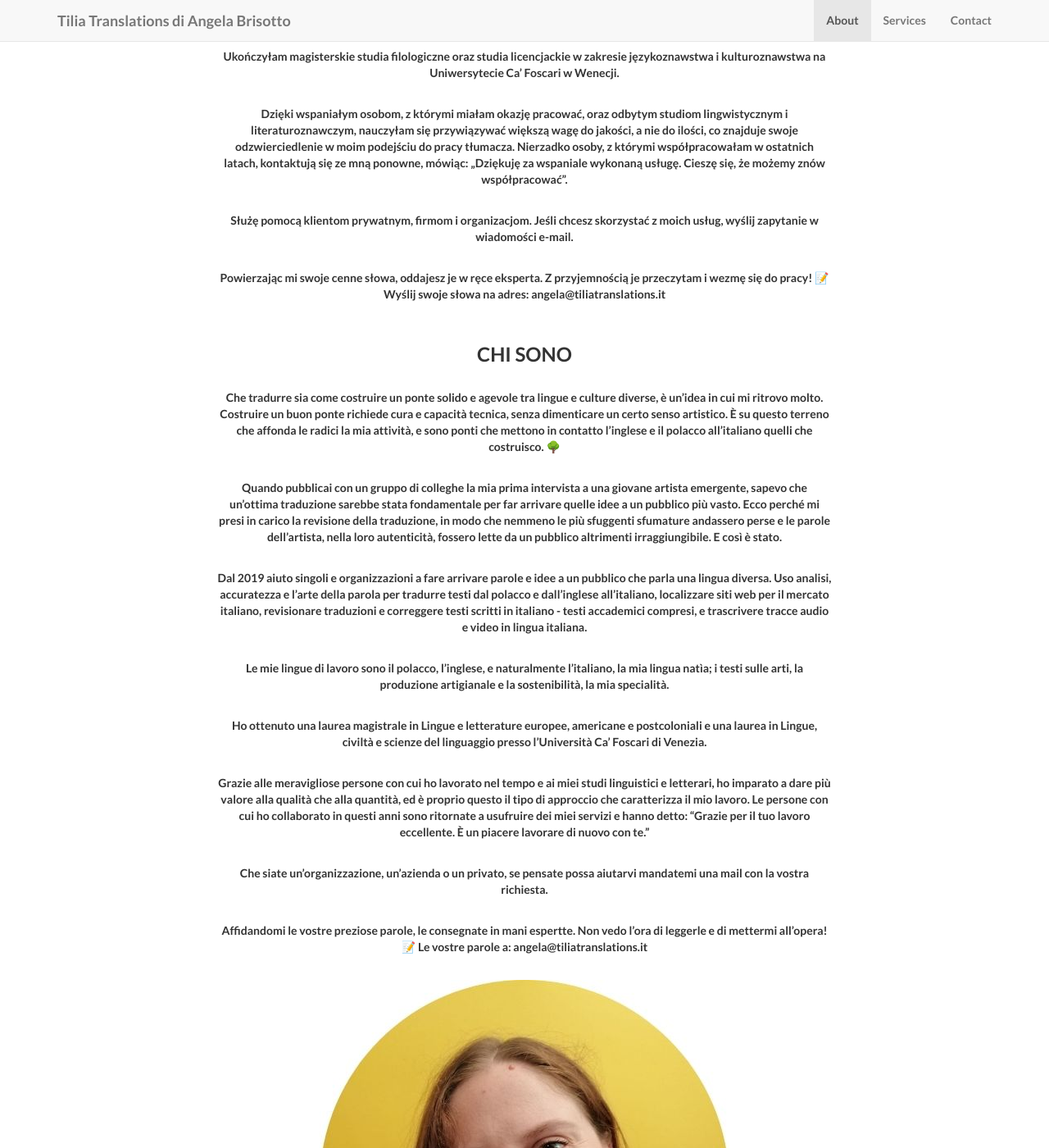
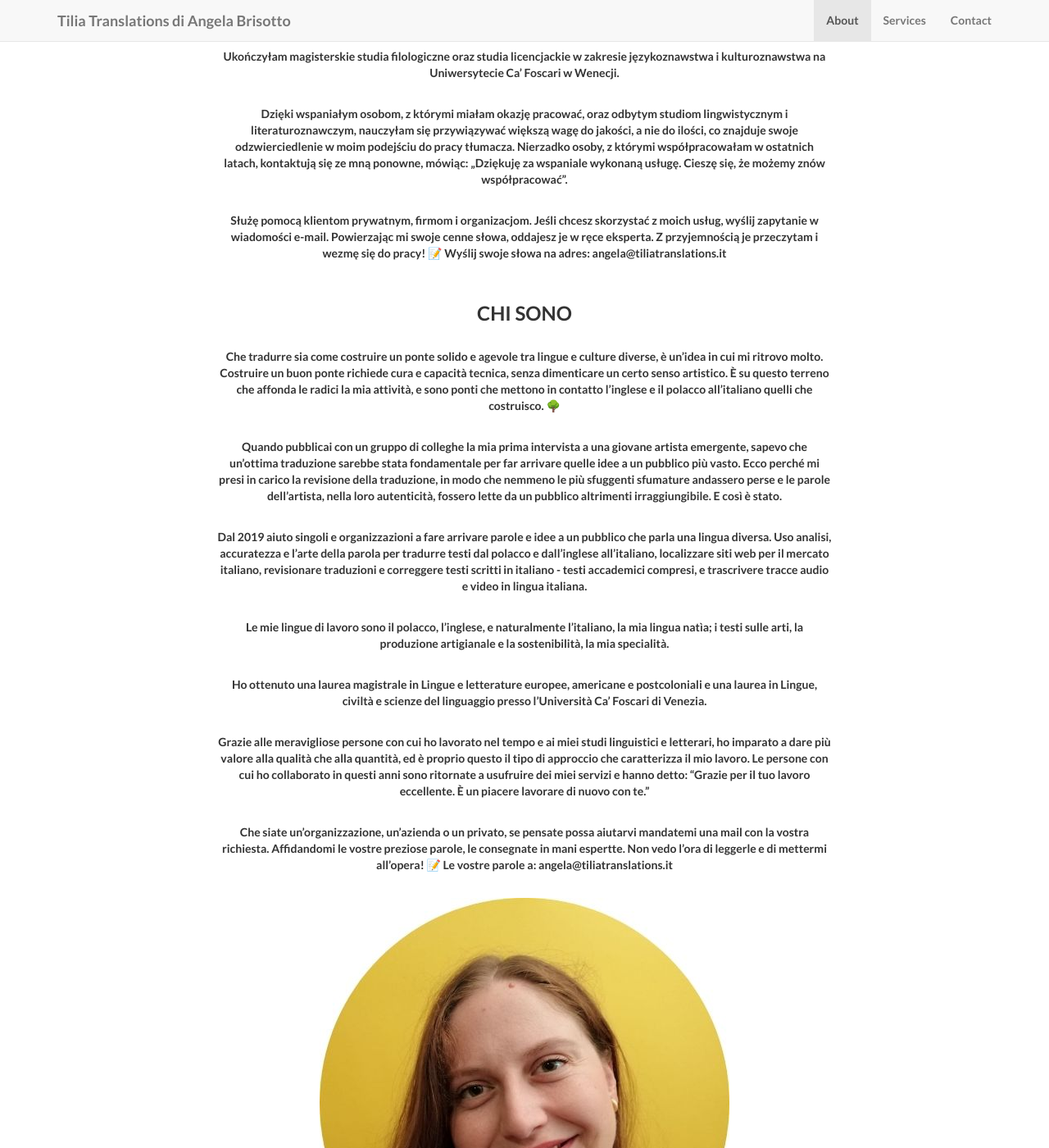
Before and after one commit to angelatiliatranslations/tiliatranslations.github.io, a Jekyll site: the page built from index.html, in a window 1280 px wide and 1400 px high, scrolled down 2111 px. Shown: the whole window at 82% size. Built offline with Jekyll 4.4.1, drawn with Linux system fonts in a browser that asks for light colours.

Commit message:
Update about.html

```diff
--- a/_includes/about.html
+++ b/_includes/about.html
@@ -66,11 +66,7 @@
                 </p>
                  <br>
                 <p>
-                    Służę pomocą klientom prywatnym, firmom i organizacjom. Jeśli chcesz skorzystać z moich usług, wyślij zapytanie w wiadomości e-mail.
-                </p>
-                 <br>
-                <p>
-                    Powierzając mi swoje cenne słowa, oddajesz je w ręce eksperta. Z przyjemnością je przeczytam i wezmę się do pracy! 📝 Wyślij swoje słowa na adres: angela@tiliatranslations.it
+                    Służę pomocą klientom prywatnym, firmom i organizacjom. Jeśli chcesz skorzystać z moich usług, wyślij zapytanie w wiadomości e-mail. Powierzając mi swoje cenne słowa, oddajesz je w ręce eksperta. Z przyjemnością je przeczytam i wezmę się do pracy! 📝 Wyślij swoje słowa na adres: angela@tiliatranslations.it
                 </p>
 
 <br>
@@ -102,11 +98,7 @@
                 </p>
                  <br>
                 <p>
-                    Che siate un’organizzazione, un’azienda o un privato, se pensate possa aiutarvi mandatemi una mail con la vostra richiesta.
-                </p>
-                 <br>
-                <p>
-                    Affidandomi le vostre preziose parole, le consegnate in mani espertte. Non vedo l’ora di leggerle e di mettermi all’opera! 📝 Le vostre parole a: angela@tiliatranslations.it
+                    Che siate un’organizzazione, un’azienda o un privato, se pensate possa aiutarvi mandatemi una mail con la vostra richiesta. Affidandomi le vostre preziose parole, le consegnate in mani espertte. Non vedo l’ora di leggerle e di mettermi all’opera! 📝 Le vostre parole a: angela@tiliatranslations.it
                 </p>
 
 
```
